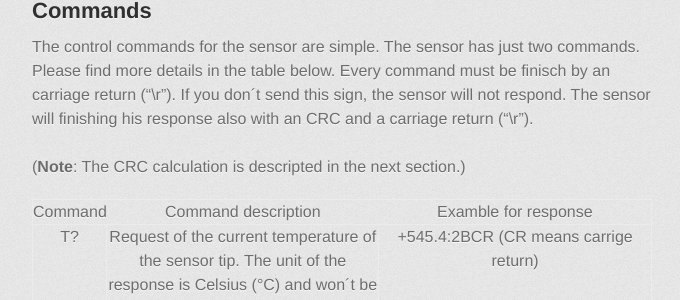
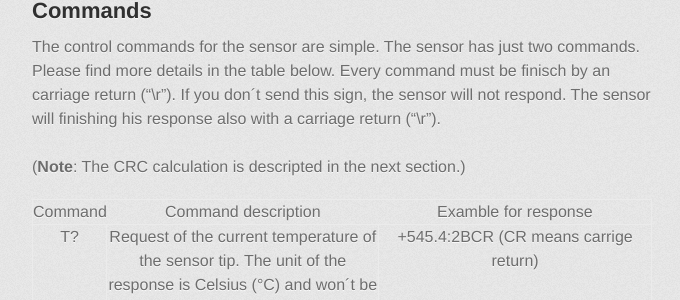
Before and after one commit to KYOCERA-AVX-Components-Dresden/USB-high-temperature-sensor, a Jekyll site: the page built from index.md, in a window 1280 px wide and 900 px high, scrolled down 459 px. Shown: the part 222-522 px from the top of the window, without its empty margins (298-978 px from the left). Built offline with Jekyll 4.4.1, drawn with Linux system fonts in a browser that asks for light colours; some web fonts are replaced; our own code applies the rules of GitHub Pages for plain Markdown files; the repository's description, which GitHub fills in, is left out.

Commit message:
Content update

```diff
--- a/index.md
+++ b/index.md
@@ -13,7 +13,7 @@ The sensor is using a virtual serial port or virtual comport (VCP). The driver f
 
 ## Commands
 
-The control commands for the sensor are simple. The sensor has just two commands. Please find more details in the table below. Every command must be finisch by an carriage return ("\r"). If you don´t send this sign, the sensor will not respond. The sensor will finishing his response also with an CRC and a carriage return ("\r"). <br> <br> (**Note**: The CRC calculation is descripted in the next section.)
+The control commands for the sensor are simple. The sensor has just two commands. Please find more details in the table below. Every command must be finisch by an carriage return ("\r"). If you don´t send this sign, the sensor will not respond. The sensor will finishing his response also with a carriage return ("\r"). <br> <br> (**Note**: The CRC calculation is descripted in the next section.)
 
 <table border="2" bordercolor="#ff0000">
     <thead>
```
